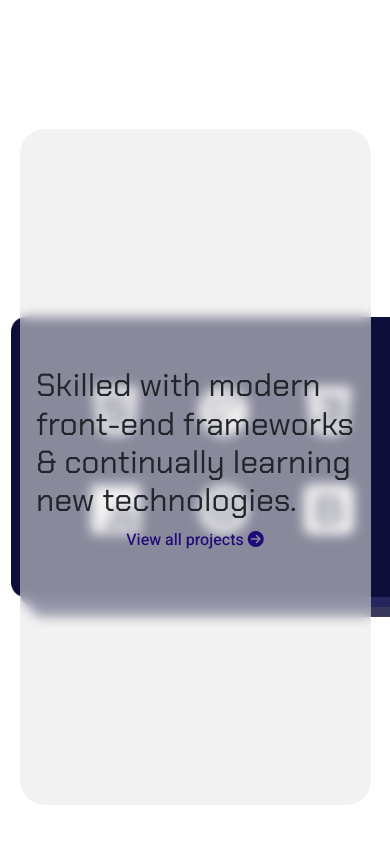
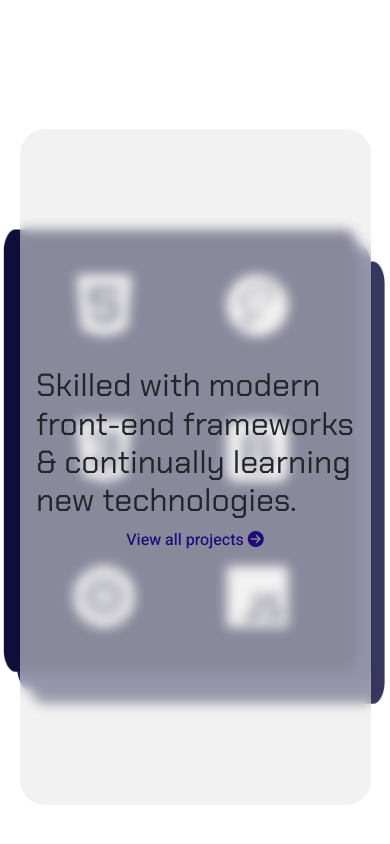
Before and after one commit to sethayotte/Portfolio_V1, a website: page index.html in a window 390 px wide. Shown: the part 1643-2487 px from the top of the page. Drawn offline with nearby package versions, Linux system fonts and the light colour scheme.

Commit message:
2nd Mobile Tile

```diff
--- a/css/main.scss
+++ b/css/main.scss
@@ -224,6 +224,10 @@ body {
         flex-direction: row;
         justify-content: center;
         align-items: center;
+
+        .mobile-hero {
+            display: none;
+        }
     }
 
     img {
@@ -331,6 +335,7 @@ body {
             div:first-child {
                 position: absolute;
                 z-index: 1;
+                padding-right: 45px;
             }
 
             div:nth-child(2) {
@@ -354,10 +359,19 @@ body {
         .mobile-wrapper {
             margin-right: 0px;
 
+            div:nth-child(3) {
+                display: block;
+                position: absolute;
+                z-index: 1;
+
+                img {
+                    height: 500px;
+                    margin-right: 70px;
+                }
+            }
 
             div:nth-child(2) {
-                position: absolute;
-                z-index: 1;
+                display: none;
             }
 
             div:first-child {
--- a/index.html
+++ b/index.html
@@ -105,8 +105,11 @@
           <p>View all projects <i class="fas fa-arrow-circle-right"></i></p>
         </a>
       </div>
-      <div>
+      <div class = "desktop-hero">
         <img src="assets/technologies-graphic-02.png">
+      </div>
+      <div class = "mobile-hero">
+        <img src="assets/Portfolio_Tiles_Mobile-02.png">
       </div>
       </div>
     </section>
```
Also changed, not shown: assets/Portfolio_Tiles_Mobile-02.png (added), assets/Portfolio_Tiles_Mobile-03.png (added), assets/Portfolio_Tiles_Mobile-04.png (added), css/main.css, 1 other file.
